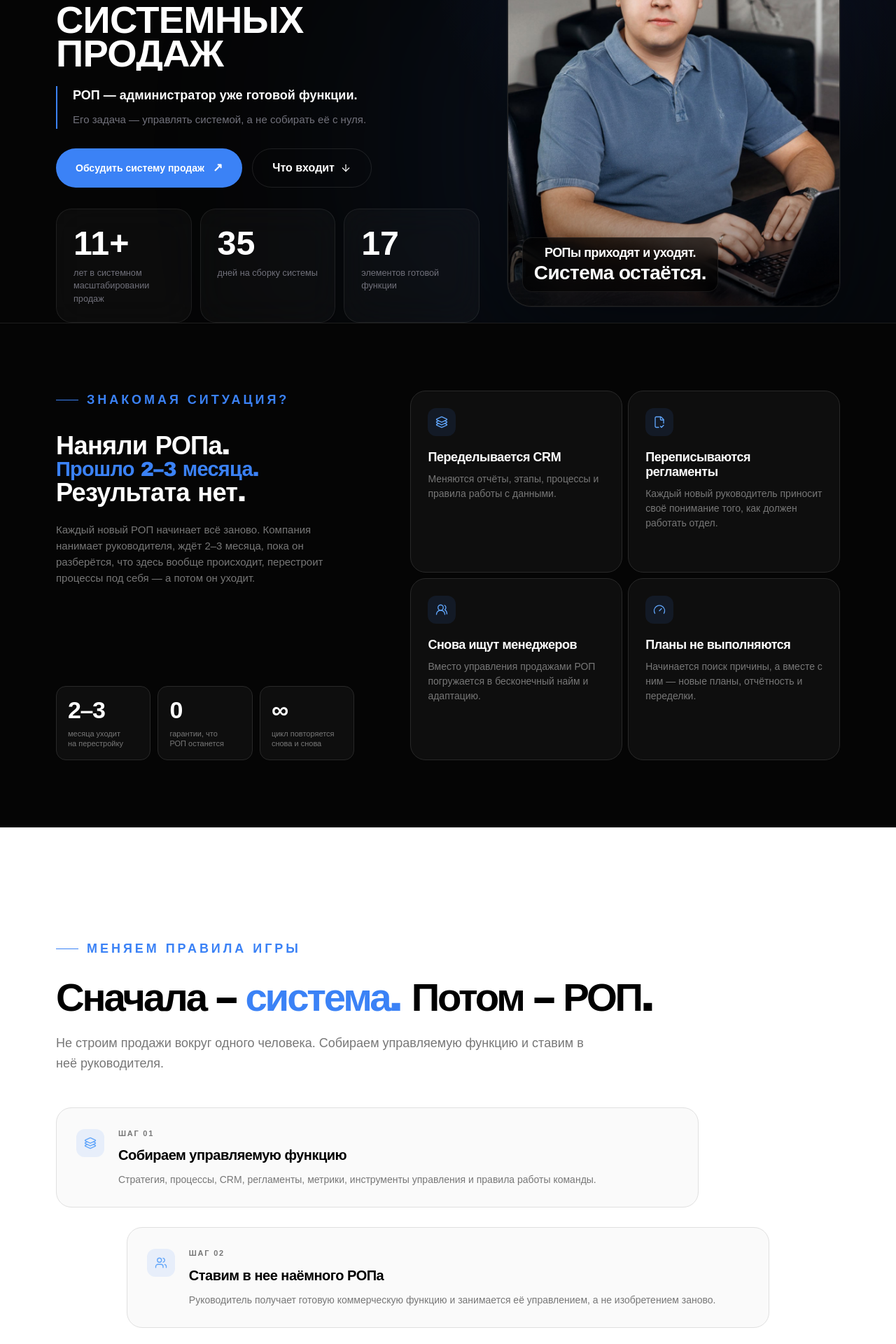
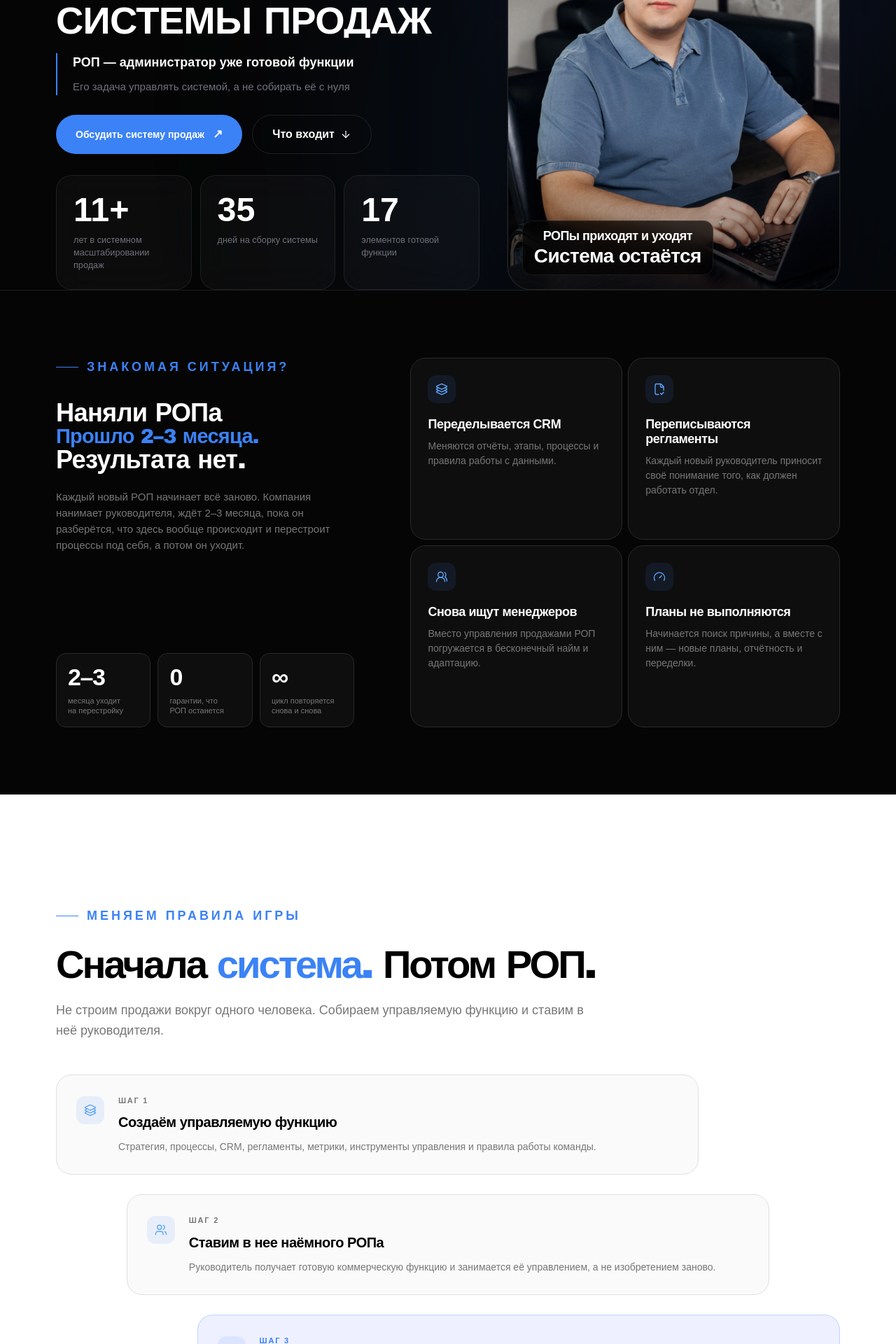
Before and after one commit to d92da/salesunit, a Next.js app: page / in a window 1280 px wide. Shown: the part 220-2140 px from the top of the page at 70% size. Built offline with nearby package versions, Linux system fonts and the light colour scheme.

Commit message:
Update home.ts

```diff
--- a/data/home.ts
+++ b/data/home.ts
@@ -7,11 +7,11 @@ export const home = {
     title: {
       top: "РОП – НЕ",
       accent: "АРХИТЕКТОР",
-      bottom: "СИСТЕМНЫХ ПРОДАЖ",
+      bottom: "СИСТЕМЫ ПРОДАЖ",
     },
     description: [
-      "РОП — администратор уже готовой функции.",
-      "Его задача — управлять системой, а не собирать её с нуля.",
+      "РОП — администратор уже готовой функции",
+      "Его задача управлять системой, а не собирать её с нуля",
     ],
     actions: {
       primary: "Обсудить систему продаж",
@@ -26,21 +26,21 @@ export const home = {
     photo: {
       src: "/denis-1.jpg",
       alt: "Денис Доценко",
-      badge: "Sales Foundation",
-      principleTop: "РОПы приходят и уходят.",
-      principleMain: "Система остаётся.",
+      badge: "SalesUnit",
+      principleTop: "РОПы приходят и уходят",
+      principleMain: "Система остаётся",
     },
   },
 
   problem: {
     label: "Знакомая ситуация?",
     title: {
-      main: "Наняли РОПа.",
-      accent: "Прошло 2–3 месяца.",
-      bottom: "Результата нет.",
+      main: "Наняли РОПа",
+      accent: "Прошло 2–3 месяца",
+      bottom: "Результата нет",
     },
     description:
-      "Каждый новый РОП начинает всё заново. Компания нанимает руководителя, ждёт 2–3 месяца, пока он разберётся, что здесь вообще происходит, перестроит процессы под себя — а потом он уходит.",
+      "Каждый новый РОП начинает всё заново. Компания нанимает руководителя, ждёт 2–3 месяца, пока он разберётся, что здесь вообще происходит и перестроит процессы под себя, а потом он уходит.",
     stats: [
       { value: "2–3", lines: ["месяца уходит", "на перестройку"] },
       { value: "0", lines: ["гарантии, что", "РОП останется"] },
@@ -51,29 +51,29 @@ export const home = {
   model: {
     label: "Меняем правила игры",
     title: {
-      main: "Сначала –",
+      main: "Сначала",
       accent: "система.",
-      bottom: "Потом – РОП.",
+      bottom: "Потом РОП.",
     },
     description:
       "Не строим продажи вокруг одного человека. Собираем управляемую функцию и ставим в неё руководителя.",
     cards: [
       {
         icon: "layers",
-        label: "Шаг 01",
-        title: "Собираем управляемую функцию",
+        label: "Шаг 1",
+        title: "Создаём управляемую функцию",
         text: "Стратегия, процессы, CRM, регламенты, метрики, инструменты управления и правила работы команды.",
       },
       {
         icon: "users",
-        label: "Шаг 02",
+        label: "Шаг 2",
         title: "Ставим в нее наёмного РОПа",
         text: "Руководитель получает готовую коммерческую функцию и занимается её управлением, а не изобретением заново.",
       },
       {
         icon: "gauge",
-        label: "Шаг 03",
-        title: "Управляем цифрами — и РОП не начинает с нуля",
+        label: "Шаг 3",
+        title: "РОП берёт управление и начинает производить результат",
         text: "Результат привязывается к понятным показателям, а не к ощущениям руководителя от того, насколько хорошо работает команда. Новый человек приходит в уже собранную функцию и быстрее выходит на управление результатом.",
         result: true,
       },
@@ -141,19 +141,20 @@ export const home = {
       "Не внедрение ради внедрения. Каждый элемент должен быть связан с коммерческим результатом.",
     items: [
       {
-        number: "01",
+        number: "1",
         company: "DeltaSales / Первый Бит",
         title: "Когда команда не хочет меняться",
         description:
           "Собрали систему управления продажами так, чтобы изменения не зависели от личной позиции отдельных сотрудников.",
         results: [
-          ["Система", "Собрана"],
-          ["Команда", "Перестроена"],
-          ["Управление", "Оцифровано"],
+          ["Лицензии", "+40%"],
+          ["Внедрение", "+30%"],
+          ["Дополнительные услуги", "+25%"],
+          ["Через 3 месяца", "команда стала новой на 100%"],
         ],
       },
       {
-        number: "02",
+        number: "2",
         company: "Тензор",
         title: "Рост на существующей базе",
         description:
@@ -166,7 +167,7 @@ export const home = {
         ],
       },
       {
-        number: "03",
+        number: "3",
         company: "Мой Класс",
         title: "Вернуть тех, кого уже потеряли",
         description:
@@ -179,7 +180,7 @@ export const home = {
         ],
       },
       {
-        number: "04",
+        number: "4",
         company: "Тензор / Saby",
         title: "Найти свой сильный сегмент",
         description:
```
